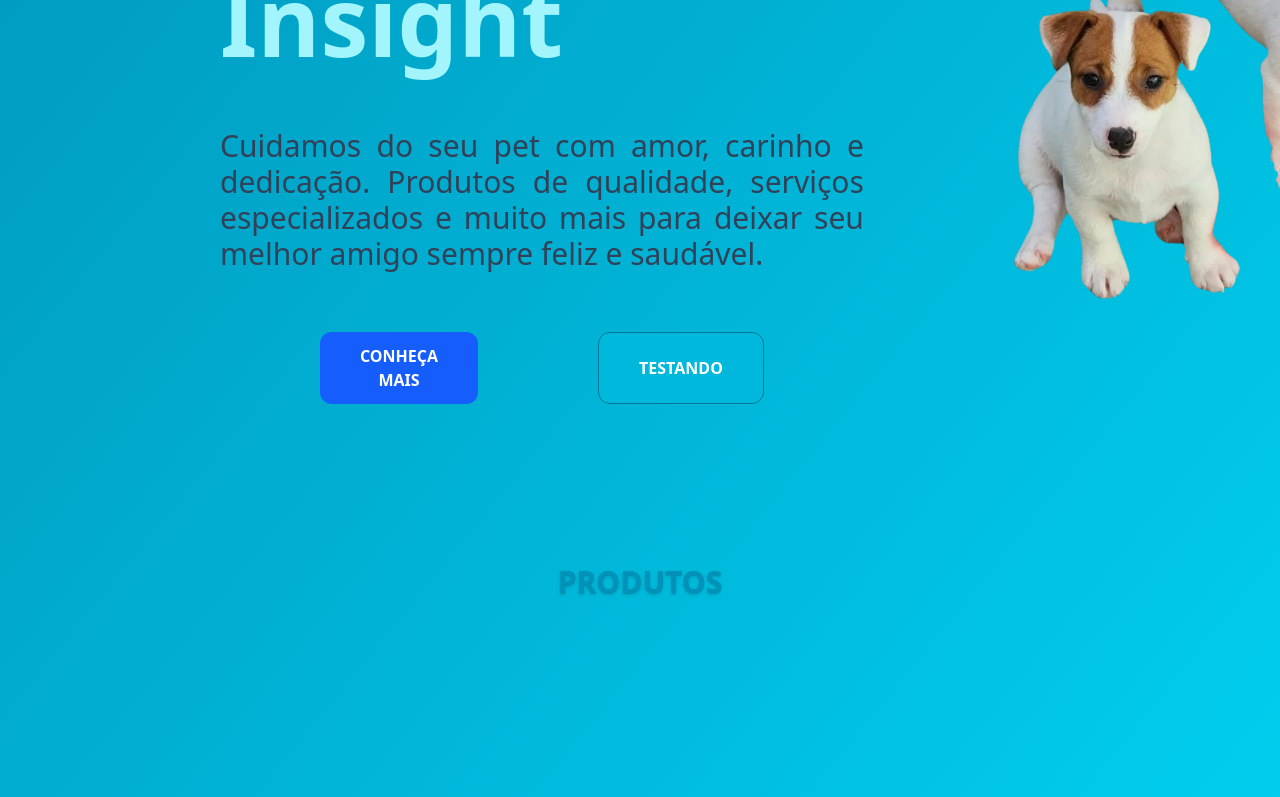
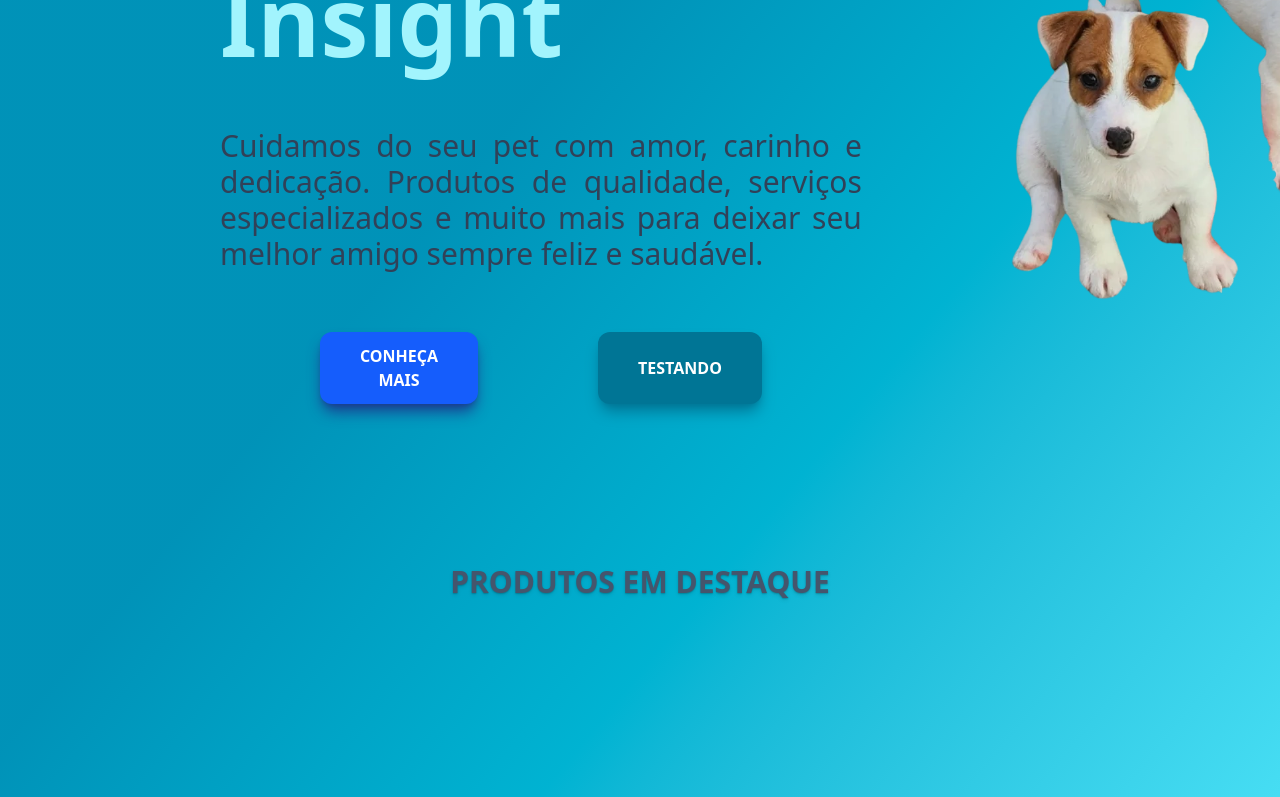
Before and after one commit to PedroAlmeida232/PetShop-Insight, a React (Vite) app in the folder frontend/: page / in a window 1280 px wide. Shown: the part 508-1305 px from the top of the page. Built offline with nearby package versions, Linux system fonts and the light colour scheme.

Commit message:
Mexendo no inicio Pt2

```diff
--- a/frontend/src/App.jsx
+++ b/frontend/src/App.jsx
@@ -6,7 +6,7 @@ function App() {
 
   return (
     <>
-    <div className="bg-gradient-to-br from-cyan-600 to-cyan-400">
+    <div className="bg-linear-to-br from-cyan-600 from-40% to-cyan-300">
       <Header/>
       <Main />
       <Footer />
--- a/frontend/src/components/Inicio.jsx
+++ b/frontend/src/components/Inicio.jsx
@@ -15,14 +15,14 @@ const Main = () =>{
                         para deixar seu melhor amigo sempre feliz e saudável.
                     </p>
                     <div className='flex gap-30 justify-start px-25'>
-                        <button className='cursor-pointer bg-blue-600 py-3 px-10 rounded-xl  text-white font-bold uppercase'>Conheça Mais</button>
-                        <button className='cursor-pointer bg-cyan-500 py-3 px-10 rounded-xl border-1 border-cyan-700 text-white font-bold uppercase'>Testando</button>
+                        <button className='cursor-pointer bg-blue-600 py-3 px-10 rounded-xl shadow-lg shadow-blue-900 text-white font-bold uppercase'>Conheça Mais</button>
+                        <button className='cursor-pointer bg-cyan-700 py-3 px-10 rounded-xl shadow-lg shadow-cyan-700 text-white font-bold uppercase'>Testando</button>
                     </div>
                 </div>
                 <img src={img2} className='w-150' />
             </div>
             <div className='flex p-20 items-center justify-center flex-col'>
-                <h1 className='font-bold uppercase text-3xl text-cyan-600 text-shadow-md'>produtos</h1>
+                <h1 className='font-bold uppercase text-3xl text-slate-600 text-shadow-md'>produtos em destaque</h1>
                 <div className='p-20 grid gap-10 md:grid-cols-2 lg:grid-cols-4'>
 
                 </div>
```
